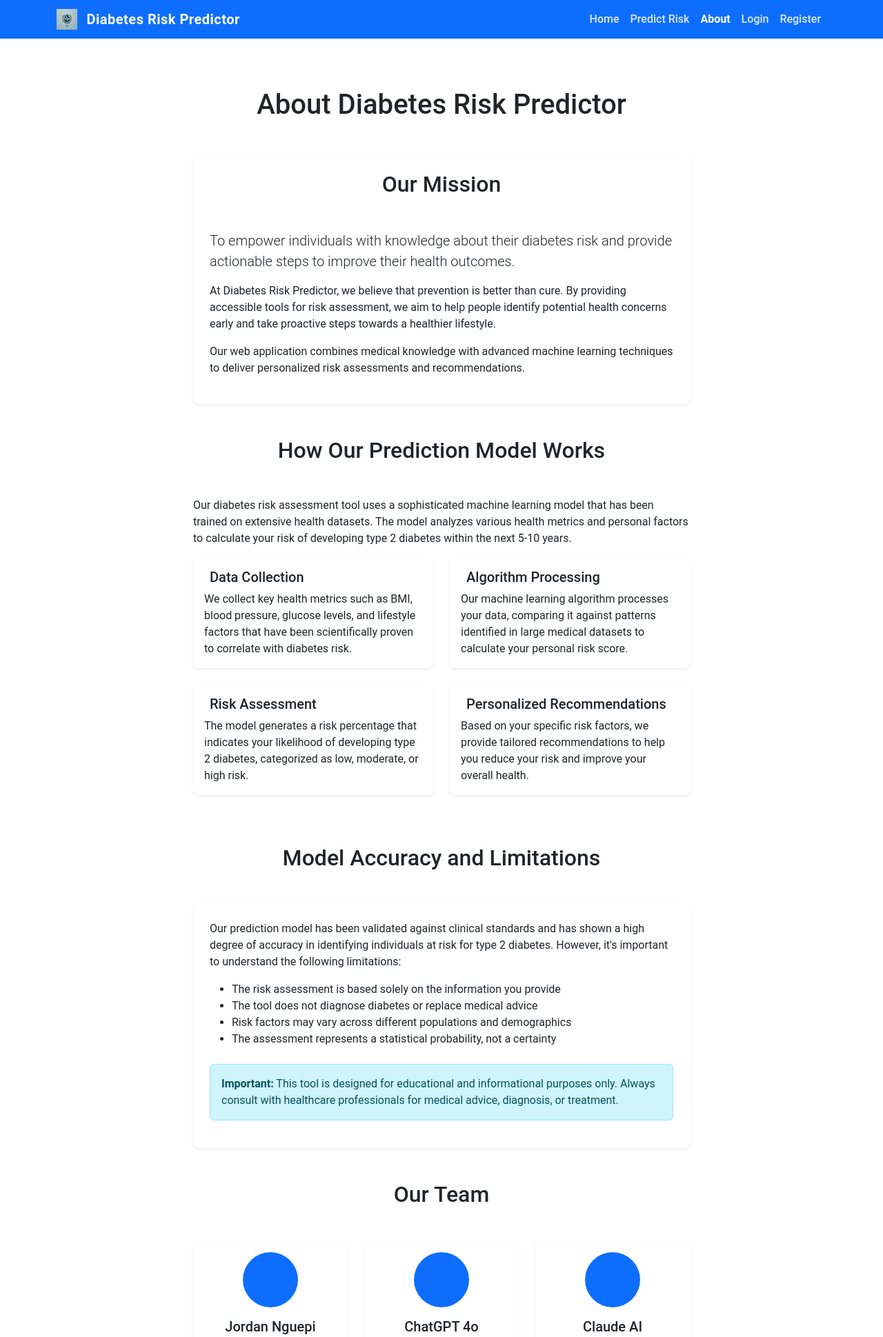
After one commit to jsumbo/mlop-pipeline-summative, a Django app: page /about/ in a window 1280 px wide. The commit adds this page. Shown: the top 1939 px of the page at 69% size. Run offline with Django 5.2, Linux system fonts and the light colour scheme; parts of the project's set-up code (start-up, migrations or seed data) failed here and were passed over.

Commit message:
Revert "UI updates"
This reverts commit 92fc40957a647a62ab47008a47ea2c7e148a5263.

```diff
--- a/main/urls.py
+++ b/main/urls.py
@@ -1,10 +1,13 @@
 from django.urls import path
-from .views import index, predict, process_upload, prediction_result, logout_view
+from .views import index, login_view, predict, process_upload, about, signup, prediction_result, logout_view
 
 urlpatterns = [
     path("", index, name="index"),
+    path("login/", login_view, name="login"),
     path("predict/", predict, name="predict"),
     path("upload/", process_upload, name="upload"),
+    path('about/', about, name="about"),
+    path("signup/", signup, name="signup"),
     path("prediction-result/", prediction_result, name="prediction_result"),
     path("logout/", logout_view, name="logout"),
 ]
--- a/main/views.py
+++ b/main/views.py
@@ -1,19 +1,51 @@
 import time
 
 from django.contrib import messages
-from django.contrib.auth import logout
+from django.contrib.auth import authenticate, logout
 from django.contrib.auth.decorators import login_required
+from django.contrib.auth.models import User
 from django.shortcuts import render, redirect
 
 from .tasks import preprocess
 import pandas as pd
+from django.contrib.auth import login
 from main import SCALER, MODEL
 
 # Create your views here.
 
+
+def signup(request):
+    if request.method == 'POST':
+        username = request.POST['username']
+        password = request.POST['password']
+        email = request.POST['email']
+        user = User.objects.create_user(username, email, password)
+        user.is_active = True
+        user.save()
+        return render(request, "main/login.html")
+    return  render(request, "main/signup.html", context={})
+
+
+
+def login_view(request):
+    if request.method == 'POST':
+        username = request.POST.get('username')
+        password = request.POST.get('password')
+        user = authenticate(request, username=username, password=password)
+        if user is not None:
+            login(request, user)
+            return redirect('predict')
+        else:
+            return render(request, 'main/login.html', context={'error': 'Invalid credentials'})
+    return render(request, 'main/login.html', context={})
+
 def logout_view(request):
     logout(request)
     return redirect('index')
+
+def about(request):
+    return render(request, 'main/about.html', context={})
+
 
 def predict(request):
     global SCALER
@@ -41,19 +73,25 @@ def predict(request):
 
         df = pd.DataFrame(X, columns=features_names)
 
+
         scaled_df = SCALER.fit_transform(df)
         prediction = MODEL.predict(scaled_df)
         probabilities = MODEL.predict_proba(scaled_df)
 
+
         return render(request, "main/prediction_result.html", context={"prediction": prediction, "probabilities": probabilities[0][1] * 100})
 
     return render(request, 'main/predict.html', context={})
+
+
+
 
 def index(request):
     return render(request, 'main/index.html', context={})
 
 def prediction_result(request):
     return render(request, 'main/prediction_result.html', context={})
+
 
 @login_required
 def process_upload(request):
--- a/static/css/styles.css
+++ b/static/css/styles.css
@@ -2,11 +2,11 @@
 
 /* General styles */
 :root {
-  --primary-color: #183B4E;
-  --secondary-color: #27548A;
+  --primary-color: hsl(216, 73%, 7%), 73%, 7%), 46%, 5%);
+  --secondary-color: #6c757d;
   --light-color: #f8f9fa;
   --dark-color: #212529;
-  --success-color: #A0C878;
+  --success-color: #198754;
   --danger-color: #dc3545;
   --warning-color: #ffc107;
   --info-color: #0dcaf0;
--- a/templates/base.html
+++ b/templates/base.html
@@ -16,6 +16,7 @@
         <nav class="navbar navbar-expand-lg navbar-dark bg-primary">
             <div class="container">
                 <a class="navbar-brand" href="{% url 'index' %}">
+                    <img src="{% static 'images/logo.webp' %}" alt="Logo" width="30" height="30" class="d-inline-block align-top me-2">
                     Diabetes Risk Predictor
                 </a>
                 <button class="navbar-toggler" type="button" data-bs-toggle="collapse" data-bs-target="#navbarNav">
@@ -29,6 +30,9 @@
                         <li class="nav-item">
                             <a class="nav-link {% if 'predict' in request.path %}active{% endif %}" href="{% url 'predict' %}">Predict Risk</a>
                         </li>
+                        <li class="nav-item">
+                            <a class="nav-link {% if 'about' in request.path %}active{% endif %}" href="{% url 'about' %}">About</a>
+                        </li>
                         {% if user.is_authenticated %}
                         <li class="nav-item dropdown">
                             <a class="nav-link dropdown-toggle" href="#" id="userDropdown" role="button" data-bs-toggle="dropdown">
@@ -40,6 +44,13 @@
                                 <li><hr class="dropdown-divider"></li>
                                 <li><a class="dropdown-item" href="{% url 'logout' %}">Logout</a></li>
                             </ul>
+                        </li>
+                        {% else %}
+                        <li class="nav-item">
+                            <a class="nav-link {% if 'login' in request.path %}active{% endif %}" href="{% url 'login' %}">Login</a>
+                        </li>
+                        <li class="nav-item">
+                            <a class="nav-link {% if 'register' in request.path %}active{% endif %}" href="{% url 'signup' %}">Register</a>
                         </li>
                         {% endif %}
                     </ul>
--- /dev/null
+++ b/templates/main/about.html
@@ -0,0 +1,142 @@
+{% extends 'base.html' %}
+{% load static %}
+
+{% block title %}About - Diabetes Risk Predictor{% endblock %}
+
+{% block content %}
+<div class="container py-5">
+    <div class="row justify-content-center">
+        <div class="col-lg-8">
+            <h1 class="text-center mb-5">About Diabetes Risk Predictor</h1>
+
+            <div class="card shadow-sm mb-5">
+                <div class="card-body p-4">
+                    <h2 class="section-title">Our Mission</h2>
+                    <p class="lead">To empower individuals with knowledge about their diabetes risk and provide actionable steps to improve their health outcomes.</p>
+
+                    <p>At Diabetes Risk Predictor, we believe that prevention is better than cure. By providing accessible tools for risk assessment, we aim to help people identify potential health concerns early and take proactive steps towards a healthier lifestyle.</p>
+
+                    <p>Our web application combines medical knowledge with advanced machine learning techniques to deliver personalized risk assessments and recommendations.</p>
+                </div>
+            </div>
+
+            <h2 class="section-title">How Our Prediction Model Works</h2>
+            <p>Our diabetes risk assessment tool uses a sophisticated machine learning model that has been trained on extensive health datasets. The model analyzes various health metrics and personal factors to calculate your risk of developing type 2 diabetes within the next 5-10 years.</p>
+
+            <div class="row mb-5">
+                <div class="col-md-6 mb-4">
+                    <div class="card h-100 border-0 shadow-sm">
+                        <div class="card-body">
+                            <h5 class="card-title"><i class="bi bi-database me-2 text-primary"></i>Data Collection</h5>
+                            <p class="card-text">We collect key health metrics such as BMI, blood pressure, glucose levels, and lifestyle factors that have been scientifically proven to correlate with diabetes risk.</p>
+                        </div>
+                    </div>
+                </div>
+                <div class="col-md-6 mb-4">
+                    <div class="card h-100 border-0 shadow-sm">
+                        <div class="card-body">
+                            <h5 class="card-title"><i class="bi bi-cpu me-2 text-primary"></i>Algorithm Processing</h5>
+                            <p class="card-text">Our machine learning algorithm processes your data, comparing it against patterns identified in large medical datasets to calculate your personal risk score.</p>
+                        </div>
+                    </div>
+                </div>
+                <div class="col-md-6 mb-4">
+                    <div class="card h-100 border-0 shadow-sm">
+                        <div class="card-body">
+                            <h5 class="card-title"><i class="bi bi-graph-up me-2 text-primary"></i>Risk Assessment</h5>
+                            <p class="card-text">The model generates a risk percentage that indicates your likelihood of developing type 2 diabetes, categorized as low, moderate, or high risk.</p>
+                        </div>
+                    </div>
+                </div>
+                <div class="col-md-6 mb-4">
+                    <div class="card h-100 border-0 shadow-sm">
+                        <div class="card-body">
+                            <h5 class="card-title"><i class="bi bi-list-check me-2 text-primary"></i>Personalized Recommendations</h5>
+                            <p class="card-text">Based on your specific risk factors, we provide tailored recommendations to help you reduce your risk and improve your overall health.</p>
+                        </div>
+                    </div>
+                </div>
+            </div>
+
+            <h2 class="section-title">Model Accuracy and Limitations</h2>
+            <div class="card shadow-sm mb-5">
+                <div class="card-body p-4">
+                    <p>Our prediction model has been validated against clinical standards and has shown a high degree of accuracy in identifying individuals at risk for type 2 diabetes. However, it's important to understand the following limitations:</p>
+
+                    <ul class="mb-4">
+                        <li>The risk assessment is based solely on the information you provide</li>
+                        <li>The tool does not diagnose diabetes or replace medical advice</li>
+                        <li>Risk factors may vary across different populations and demographics</li>
+                        <li>The assessment represents a statistical probability, not a certainty</li>
+                    </ul>
+
+                    <div class="alert alert-info">
+                        <p class="mb-0"><strong>Important:</strong> This tool is designed for educational and informational purposes only. Always consult with healthcare professionals for medical advice, diagnosis, or treatment.</p>
+                    </div>
+                </div>
+            </div>
+
+            <h2 class="section-title">Our Team</h2>
+            <div class="row mb-5">
+                <div class="col-md-4 mb-4 text-center">
+                    <div class="card h-100 border-0 shadow-sm">
+                        <div class="card-body">
+                            <div class="rounded-circle bg-primary text-white d-flex align-items-center justify-content-center mx-auto mb-3" style="width: 80px; height: 80px;">
+                                <i class="bi bi-laptop" style="font-size: 40px;"></i>
+                            </div>
+                            <h5 class="card-title">Jordan Nguepi</h5>
+                            <p class="text-muted">Lead Developer</p>
+                            <p class="card-text">Chemist and software engineer specializing in healthcare applications and Machine Learning.</p>
+                        </div>
+                    </div>
+                </div>
+                <div class="col-md-4 mb-4 text-center">
+                    <div class="card h-100 border-0 shadow-sm">
+                        <div class="card-body">
+                            <div class="rounded-circle bg-primary text-white d-flex align-items-center justify-content-center mx-auto mb-3" style="width: 80px; height: 80px;">
+                                <i class="bi bi-person" style="font-size: 40px;"></i>
+                            </div>
+                            <h5 class="card-title">ChatGPT 4o</h5>
+                            <p class="text-muted">Medical Advisor</p>
+                            <p class="card-text">A.I model with 15+ years of clinical experience in diabetes care and prevention.</p>
+                        </div>
+                    </div>
+                </div>
+                <div class="col-md-4 mb-4 text-center">
+                    <div class="card h-100 border-0 shadow-sm">
+                        <div class="card-body">
+                            <div class="rounded-circle bg-primary text-white d-flex align-items-center justify-content-center mx-auto mb-3" style="width: 80px; height: 80px;">
+                                <i class="bi bi-bar-chart" style="font-size: 40px;"></i>
+                            </div>
+                            <h5 class="card-title">Claude AI</h5>
+                            <p class="text-muted">Research Lead and Coding assistant</p>
+                            <p class="card-text">LLM model with top notch coding skills and reasoning.</p>
+                        </div>
+                    </div>
+                </div>
+            </div>
+
+            <h2 class="section-title">References and Research</h2>
+            <div class="card shadow-sm mb-5">
+                <div class="card-body p-4">
+                    <p>Our diabetes risk prediction model is based on established medical research and clinical guidelines, including:</p>
+
+                    <ul>
+                        <li>American Diabetes Association (ADA) risk assessment criteria</li>
+                        <li>National Institute of Diabetes and Digestive and Kidney Diseases (NIDDK) research findings</li>
+                        <li>World Health Organization (WHO) guidelines for diabetes prevention</li>
+                        <li>The Finnish Diabetes Risk Score (FINDRISC) methodology</li>
+                        <li>The Framingham Offspring Study on diabetes risk factors</li>
+                    </ul>
+
+                    <p>For a more comprehensive list of our references and research methodology, please <a href="{% url 'about' %}">click here</a>.</p>
+                </div>
+            </div>
+
+            <div class="text-center mb-5">
+                <a href="{% url 'predict' %}" class="btn btn-primary btn-lg px-5">Try Our Risk Predictor</a>
+            </div>
+        </div>
+    </div>
+</div>
+{% endblock %}
```
Also changed, not shown: 1 other file.
